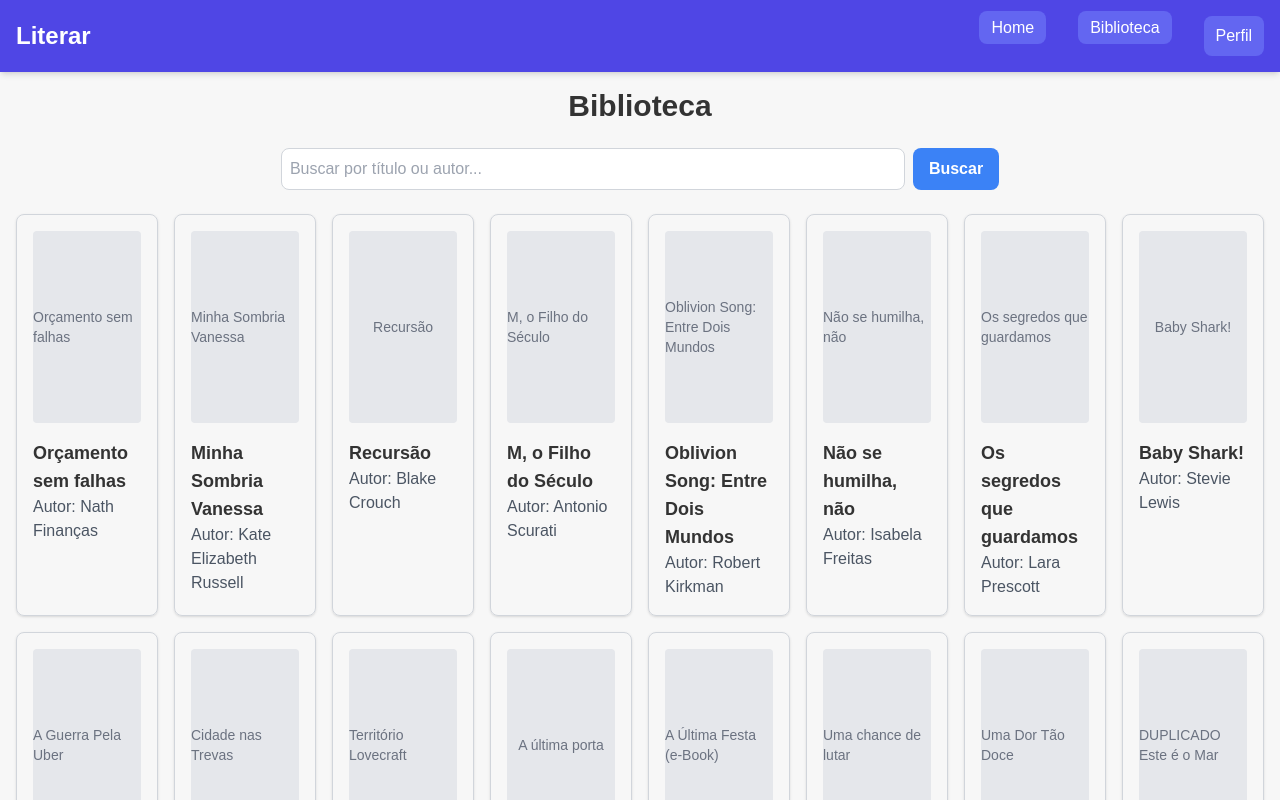
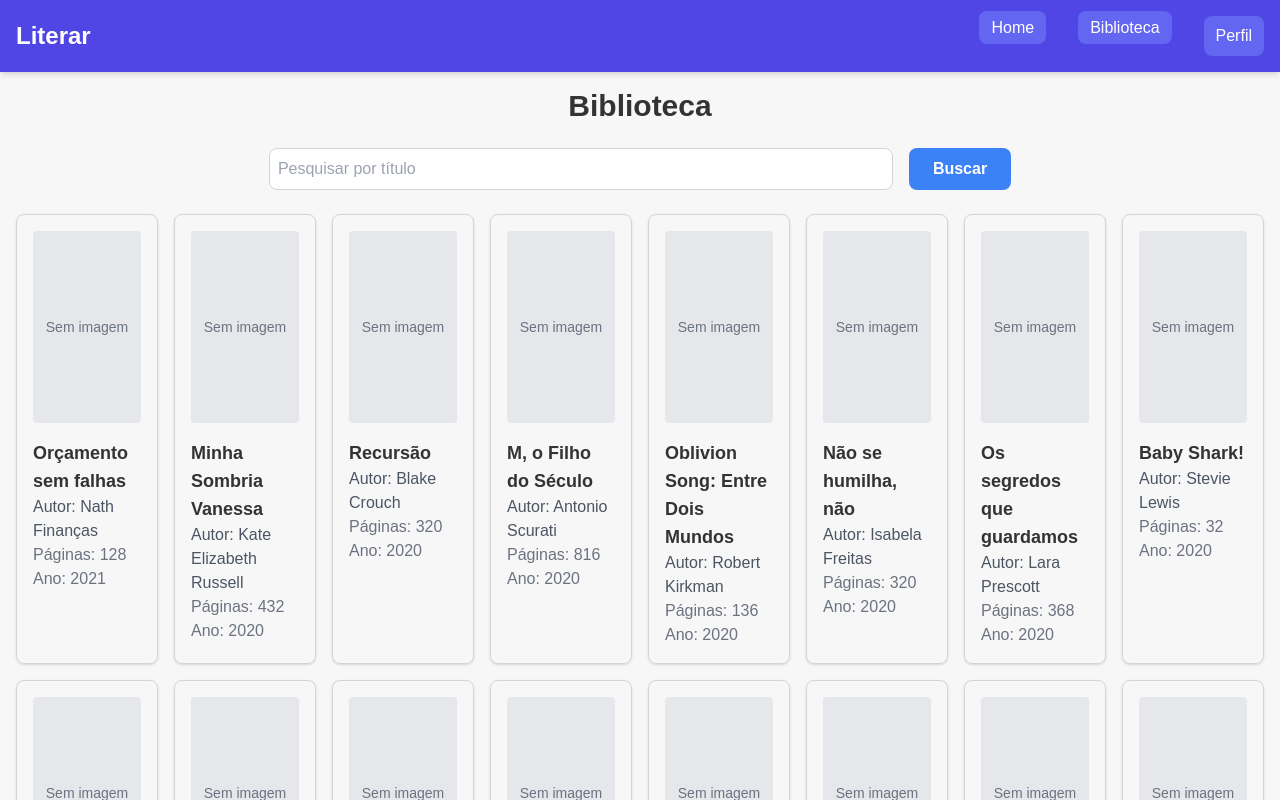
Before and after one commit to dantelocao/literar_app, a React (Vite) app in the folder client/: page /books in a window 1280 px wide. Shown: the top 800 px of the page. Built offline with nearby package versions, Linux system fonts and the light colour scheme.

Commit message:
Barra de pesquisa funcionando

```diff
--- a/client/src/pages/Books.jsx
+++ b/client/src/pages/Books.jsx
@@ -6,38 +6,47 @@ import Footer from '../components/footer/Footer.jsx';
 const BookCard = ({ book }) => (
   <div className="border border-gray-300 rounded-lg p-4 shadow hover:shadow-lg transition">
     <div className="w-full h-48 bg-gray-200 flex items-center justify-center mb-4 rounded">
-      <p className="text-gray-500 text-sm">{book.titulo}</p>
+      {book.capaUrl ? (
+        <img src={book.capaUrl} alt={book.titulo} className="w-full h-48 object-cover rounded" />
+      ) : (
+        <p className="text-gray-500 text-sm">Sem imagem</p>
+      )}
     </div>
     <h2 className="font-semibold text-lg">{book.titulo}</h2>
     <p className="text-gray-600">Autor: {book.autor}</p>
     {/*
 
     <p className="text-gray-500">ISBN: {book.isbn}</p>
+    */}
     <p className="text-gray-500">Páginas: {book.paginas}</p>
     <p className="text-gray-500">Ano: {book.ano}</p>
-    */}
   </div>
 );
 
 const Books = () => {
-  const [books, setBooks] = useState([]); // Estado para armazenar todos os livros
-  const [visibleBooks, setVisibleBooks] = useState(24); // Controla quantos livros estão visíveis
+  const [books, setBooks] = useState([]); // Todos os livros
+  const [filteredBooks, setFilteredBooks] = useState([]); // Livros filtrados pela busca
+  const [searchQuery, setSearchQuery] = useState(''); // Termo de pesquisa
+  const [visibleBooks, setVisibleBooks] = useState(24); // Quantidade de livros visíveis
   const [loading, setLoading] = useState(true); // Estado de carregamento
-  const [searchTerm, setSearchTerm] = useState(''); // Novo estado para armazenar o termo de pesquisa
-  const [searchActive, setSearchActive] = useState(false); // Controla se a pesquisa foi ativada
+  const [error, setError] = useState(null); // Erro na busca
 
+  // Efeito para carregar os livros
   useEffect(() => {
     const fetchBooks = async () => {
       setLoading(true);
+      setError(null);
       try {
-        const response = await fetch('/livros.json'); // Busca o arquivo JSON na pasta public
+        const response = await fetch('/livros.json');
         if (!response.ok) {
           throw new Error('Erro ao carregar os dados');
         }
         const data = await response.json();
         setBooks(data);
+        setFilteredBooks(data); // Inicialmente, todos os livros são filtrados
       } catch (error) {
         console.error('Erro ao buscar livros:', error);
+        setError('Ocorreu um erro ao carregar os livros. Tente novamente mais tarde.');
       } finally {
         setLoading(false);
       }
@@ -45,27 +54,18 @@ const Books = () => {
 
     fetchBooks();
   }, []);
-  // Função segura para garantir que o valor é uma string antes de chamar toLowerCase()
-  const toLowerSafe = (value) => {
-    return value && typeof value === 'string' ? value.toLowerCase() : '';
+
+  // Função para lidar com a pesquisa
+  const handleSearch = () => {
+    const results = books.filter((book) =>
+      // Verifica se o título é uma string válida antes de chamar toLowerCase()
+      book.titulo && typeof book.titulo === 'string' && book.titulo.toLowerCase().includes(searchQuery.toLowerCase())
+    );
+    setFilteredBooks(results);
+    setVisibleBooks(24); // Reseta a quantidade de livros visíveis quando a busca é feita
   };
 
-  // Função de filtro que será acionada após o botão de pesquisa ser pressionado
-  const handleSearch = () => {
-    setSearchActive(true);
-  };
-
-  // Filtra os livros com base no termo de busca
-  const filteredBooks = searchActive
-    ? books.filter((book) => {
-        const titleMatch = toLowerSafe(book.titulo).includes(toLowerSafe(searchTerm));
-        const authorMatch = toLowerSafe(book.autor).includes(toLowerSafe(searchTerm));
-        return titleMatch || authorMatch; // Retorna true se algum dos campos corresponder
-      })
-    : books; // Se a pesquisa não estiver ativa, mostra todos os livros
-
-
-    // Carrega mais 8 livros na página
+  // Função para carregar mais livros
   const loadMoreBooks = () => {
     setVisibleBooks((prev) => prev + 8);
   };
@@ -76,40 +76,38 @@ const Books = () => {
       <main className="flex-grow container mx-auto p-4">
         <h1 className="text-3xl font-bold mb-6 text-center">Biblioteca</h1>
 
-         {/* Barra de pesquisa */}
-         <div className="mb-6 flex justify-center">
+        {/* Barra de pesquisa */}
+        <div className="flex justify-center mb-6">
           <input
             type="text"
-            placeholder="Buscar por título ou autor..."
-            className="w-1/2 p-2 border border-gray-300 rounded-lg"
-            value={searchTerm}
-            onChange={(e) => setSearchTerm(e.target.value)} // Atualiza o estado de pesquisa
+            className="p-2 border border-gray-300 rounded-lg w-1/2"
+            placeholder="Pesquisar por título"
+            value={searchQuery}
+            onChange={(e) => setSearchQuery(e.target.value)}
           />
           <button
-            onClick={handleSearch} // Ativa a pesquisa quando o botão é pressionado
-            className="ml-2 px-4 py-2 bg-blue-500 text-white font-bold rounded-lg hover:bg-blue-600 transition"
+            onClick={handleSearch}
+            className="ml-4 px-6 py-2 bg-blue-500 text-white font-bold rounded-lg hover:bg-blue-600 transition"
           >
             Buscar
           </button>
         </div>
 
         {loading ? (
-          // Mensagem de carregamento
           <p className="text-center">Carregando livros...</p>
-        ) : books.length === 0 ? (
-          // Mensagem para lista vazia
+        ) : error ? (
+          <p className="text-center text-red-500">{error}</p>
+        ) : filteredBooks.length === 0 ? (
           <p className="text-center text-gray-500">Nenhum livro encontrado.</p>
         ) : (
           <>
-            {/* Grade de livros */}
             <div className="grid sm:grid-cols-2 md:grid-cols-4 lg:grid-cols-6 xl:grid-cols-8 gap-4">
-              {books.slice(0, visibleBooks).map((book) => (
+              {filteredBooks.slice(0, visibleBooks).map((book) => (
                 <BookCard key={book.isbn} book={book} />
               ))}
             </div>
 
-            {/* Botão "Ver Mais" */}
-            {visibleBooks < books.length && (
+            {visibleBooks < filteredBooks.length && (
               <div className="text-center mt-8">
                 <button
                   onClick={loadMoreBooks}
```
